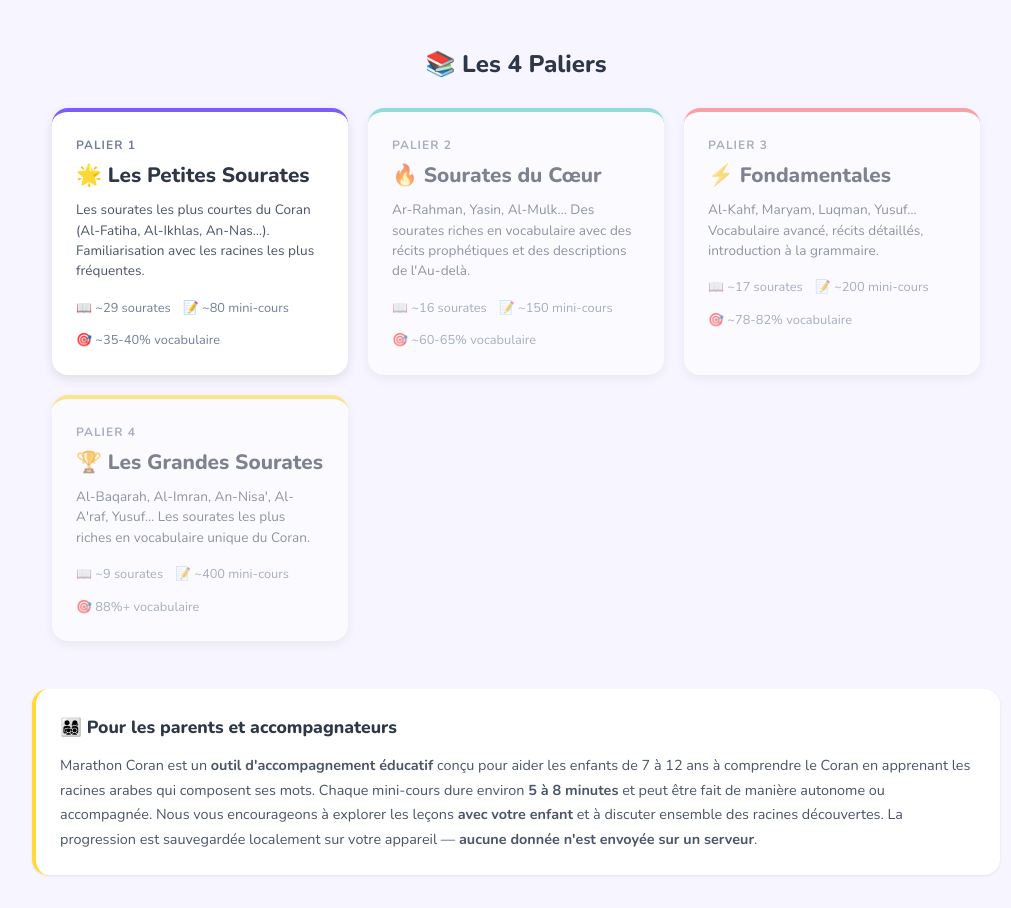
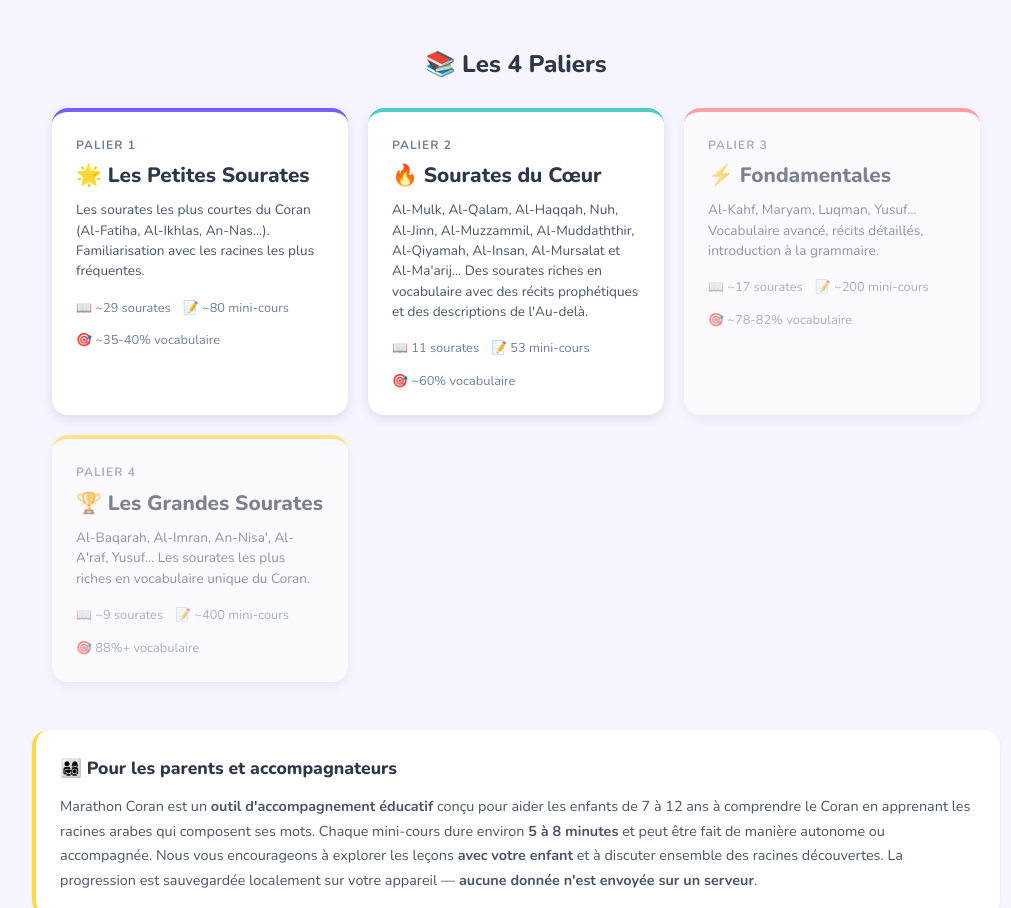
Before and after one commit to Sounawa/Arabecoran, a plain HTML site: page index.html in a window 1280 px wide. Shown: the part 852-1760 px from the top of the page, without its empty margins (124-1135 px from the left). Drawn offline with nearby package versions, Linux system fonts and the light colour scheme; a web font is replaced by a local one.

Commit message:
Update index.html

```diff
--- a/index.html
+++ b/index.html
@@ -75,16 +75,16 @@
         </a>
 
         <!-- Palier 2 -->
-        <a href="palier2/index.html" class="palier-card" style="text-decoration:none; color:inherit; opacity:0.6; pointer-events:none;">
+        <a href="palier2/index.html" class="palier-card" style="text-decoration:none; color:inherit;">
           <div class="palier-card__number">Palier 2</div>
           <div class="palier-card__title">🔥 Sourates du Cœur</div>
           <div class="palier-card__desc">
-            Ar-Rahman, Yasin, Al-Mulk… Des sourates riches en vocabulaire avec des récits prophétiques et des descriptions de l'Au-delà.
+            Al-Mulk, Al-Qalam, Al-Haqqah, Nuh, Al-Jinn, Al-Muzzammil, Al-Muddaththir, Al-Qiyamah, Al-Insan, Al-Mursalat et Al-Ma'arij… Des sourates riches en vocabulaire avec des récits prophétiques et des descriptions de l'Au-delà.
           </div>
           <div class="palier-card__stats">
-            <span class="palier-card__stat">📖 ~16 sourates</span>
-            <span class="palier-card__stat">📝 ~150 mini-cours</span>
-            <span class="palier-card__stat">🎯 ~60-65% vocabulaire</span>
+            <span class="palier-card__stat">📖 11 sourates</span>
+            <span class="palier-card__stat">📝 53 mini-cours</span>
+            <span class="palier-card__stat">🎯 ~60% vocabulaire</span>
           </div>
         </a>
 
```
